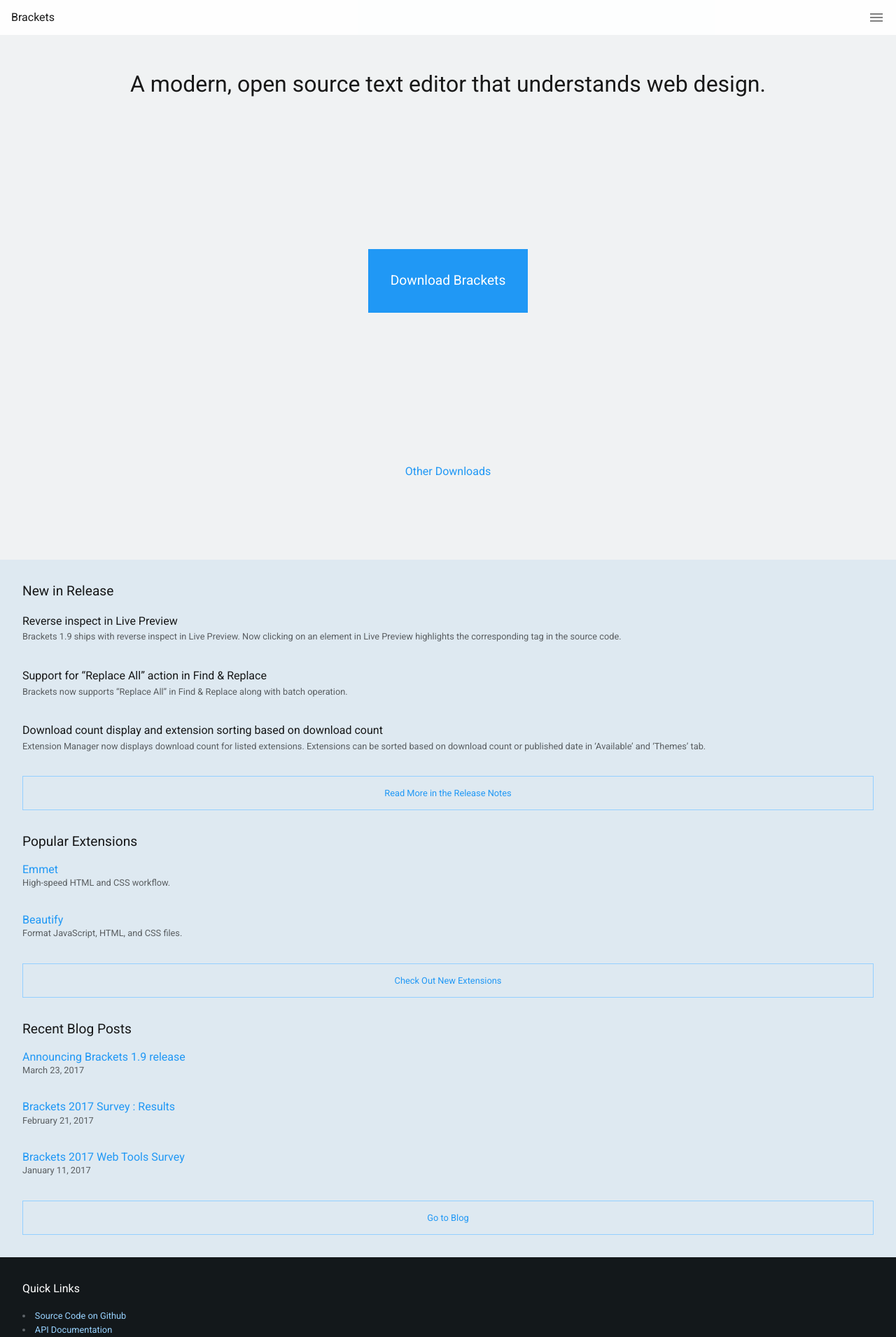
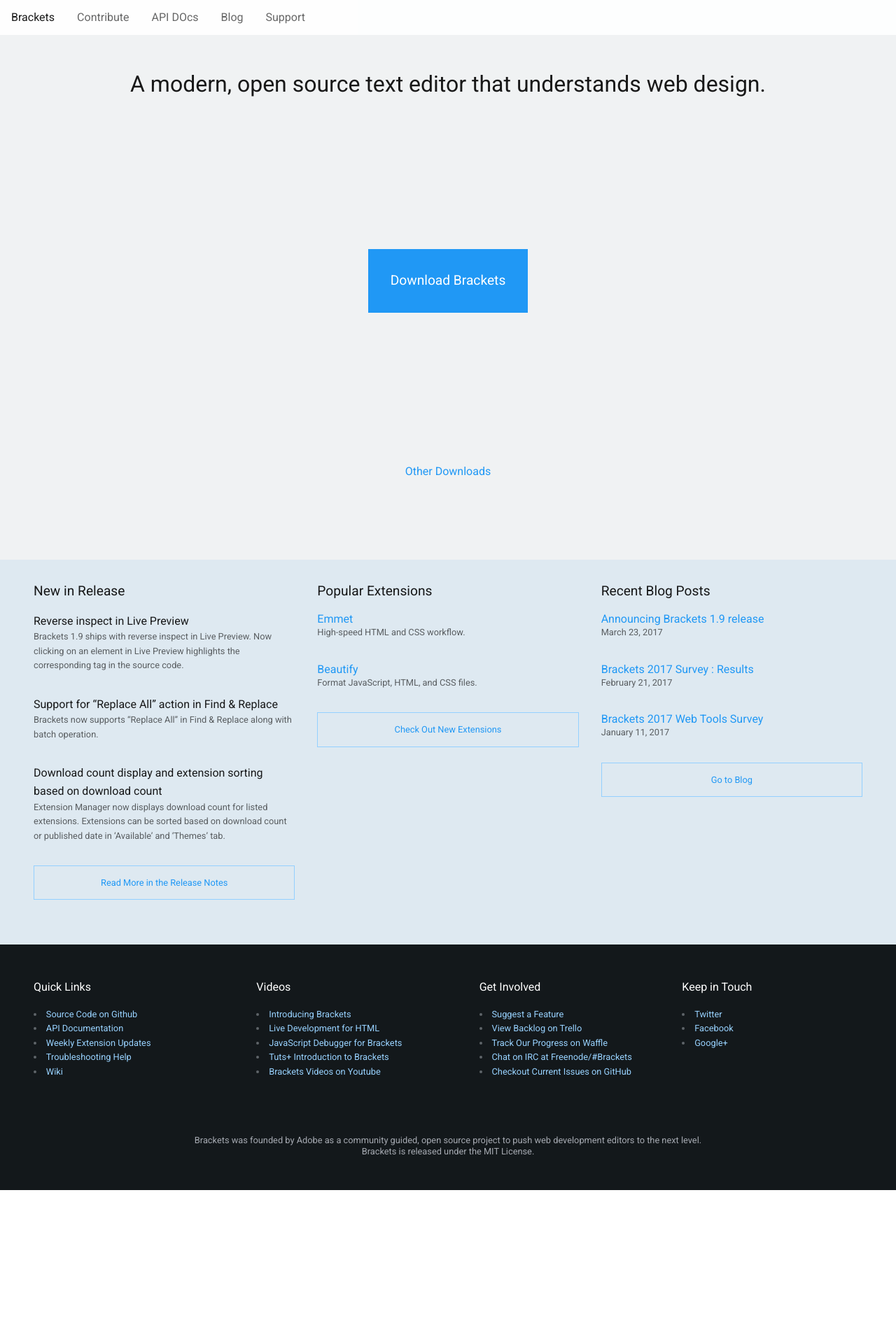
Before and after one commit to malcodeman/Brackets-Theme, a plain HTML site: page index.htm in a window 1280 px wide. Shown: the top 1911 px of the page at 70% size. After the commit the page ends 1701 px from the top, so only its background shows below. Drawn offline with Linux system fonts and the light colour scheme.

Commit message:
Desktop version

```diff
--- a/index.htm
+++ b/index.htm
@@ -11,10 +11,10 @@
 				<button id="menu" class="icon ic-menu"></button>
 			</div>
 			<div id="nav_content" class="nav-content">
-				<a class="link color-dark mb-1" href="#">Contribute</a>
-				<a class="link color-dark mb-1" href="#">API DOcs</a>
-				<a class="link color-dark mb-1" href="#">Blog</a>
-				<a class="link color-dark" href="#">Support</a>
+				<a class="link color-dark-6 mb-1" href="#">Contribute</a>
+				<a class="link color-dark-6 mb-1" href="#">API DOcs</a>
+				<a class="link color-dark-6 mb-1" href="#">Blog</a>
+				<a class="link color-dark-6" href="#">Support</a>
 			</div>
 		</nav>
 	</header>
@@ -60,7 +60,8 @@
 		</div>
 	</section>
 	<footer>
-		<div class="footer-content pd-2">
+		<div class="footer-content pt-3 pr-2 pb-3 pl-2">
+			<div class="row">
 				<div class="col">
 					<h3 class="h3 mb-1 color-white">Quick Links</h3>
 					<ul class="list mb-2">
@@ -81,6 +82,8 @@
 						<li><a class="color-light-blue" href="#">Brackets Videos on Youtube</a></li>
 					</ul>
 				</div>
+			</div>
+			<div class="row">
 				<div class="col">
 					<h3 class="h3 mb-1 color-white">Get Involved</h3>
 					<ul class="list mb-2">
@@ -99,12 +102,13 @@
 						<li><a class="color-light-blue" href="#">Google+</a></li>
 					</ul>
 				</div>
-			<div class="about">
-				<p class="text-center">Brackets was founded by Adobe as a community guided, open source project to push web development editors to the next
-					level.</p>
-				<p class="text-center">Brackets is released under the MIT License.</p>
 			</div>
 		</div>
 	</footer>
+	<div class="about pr-2 pb-3 pl-2">
+		<p class="text-center">Brackets was founded by Adobe as a community guided, open source project to push web development editors to the next level.
+		</p>
+		<p class="text-center">Brackets is released under the MIT License.</p>
+	</div>
 </main>
 <script src="script.js"></script>
--- a/style.css
+++ b/style.css
@@ -11,6 +11,14 @@ h1, h2, h3, p{
 	margin-bottom: 0;
 }
 
+.container{
+	max-width: 900px;
+	margin: 0 auto;
+	width: 100%;
+}
+
+/* Header */
+
 .nav{
 	position: fixed;
 	top: 0;
@@ -20,6 +28,12 @@ h1, h2, h3, p{
 	background-color: rgba(255, 255, 255, .9);
 	display: flex;
 	flex-direction: column;
+}
+
+@media (min-width: 768px) {
+  .nav {
+	flex-direction: row;
+  }
 }
 
 .nav-full{
@@ -37,10 +51,55 @@ h1, h2, h3, p{
 .nav-content{
 	display: none;
 	flex-direction: column;
-	background-color: #fff;
 	flex-grow: 1;
 	justify-content: center;
 }
+
+.nav-content .link{
+	margin-bottom: 1rem;
+}
+
+@media (min-width: 768px) {
+  .nav-content {
+	display: flex;
+	flex-direction: row;
+	flex-grow: 0;
+	align-items: center;
+	margin-left: 1rem;
+  }
+}
+
+@media (min-width: 768px) {
+  .nav-content .link{
+	margin-bottom: 0;
+	margin-left: 1rem;
+	margin-right: 1rem;
+  }
+}
+
+.icon{
+	height: 24px;
+	width: 24px;
+	background: center/24px no-repeat transparent;
+	border: 0;
+	cursor: pointer;
+}
+
+@media (min-width: 768px) {
+  .icon {
+	display: none;
+  }
+}
+
+.ic-close{
+	background-image: url(assets/ic_close_black_48px.svg);
+}
+
+.ic-menu{
+	background-image: url(assets/ic_menu_black_48px.svg);
+}
+
+/* Hero */
 
 .hero-wrapper{
 	min-height: 100vh;
@@ -56,32 +115,6 @@ h1, h2, h3, p{
 	background-color: #f0f2f3;
 }
 
-.sub-hero-content{
-	display: flex;
-	background-color: #dee9f1;
-	flex-direction: column;
-}
-
-.footer-content{
-	background-color: #13181b;
-}
-
-.icon{
-	height: 24px;
-	width: 24px;
-	background: center/24px no-repeat transparent;
-	border: 0;
-	cursor: pointer;
-}
-
-.ic-close{
-	background-image: url(assets/ic_close_black_48px.svg);
-}
-
-.ic-menu{
-	background-image: url(assets/ic_menu_black_48px.svg);
-}
-
 .cta-btn{
 	font: 1.2rem/1.4 Roboto;
 	background-color: #2098f5;
@@ -94,13 +127,19 @@ h1, h2, h3, p{
 	background-color: #288EDF;
 }
 
-.col{
+/* Subhero */
+
+.sub-hero-content{
 	display: flex;
+	background-color: #dee9f1;
 	flex-direction: column;
 }
 
-.col p{
-	font: .8rem/1.6 Roboto;
+@media (min-width: 768px) {
+  .sub-hero-content {
+	flex-direction: row;
+	justify-content: space-between;
+  }
 }
 
 .btn{
@@ -115,10 +154,54 @@ h1, h2, h3, p{
 	background-color: #fff;
 }
 
+/* Footer */
+
+.footer-content{
+	display: flex;
+	flex-direction: column;
+	background-color: #13181b;
+}
+
+@media (min-width: 768px) {
+  .footer-content {
+	flex-direction: row;
+	justify-content: space-between;
+  }
+}
+
+@media (min-width: 992px) {
+  .row {
+	display: flex;
+	flex-grow: 1;
+  }
+}
+
+.col{
+	display: flex;
+	flex-direction: column;
+}
+
+@media (min-width: 768px) {
+  .col {
+	flex-basis: 0%;
+	flex-grow: 1;
+	padding-left: 1rem;
+	padding-right: 1rem;
+  }
+}
+
+.col p{
+	font: .8rem/1.6 Roboto;
+}
+
 .footer-content ul{
 	color: #5f6569;
 	list-style-position: inside;
 	font: .8rem/1.6 Roboto;
+}
+
+.about{
+	background-color: #13181b;
 }
 
 .about p{
@@ -155,8 +238,16 @@ h1, h2, h3, p{
 	padding: 2rem;
 }
 
+.pt-3{
+	padding-top: 3rem;
+}
+
 .pr-1{
 	padding-right: 1rem;
+}
+
+.pr-2{
+	padding-right: 2rem;
 }
 
 .pb-2{
@@ -169,6 +260,10 @@ h1, h2, h3, p{
 
 .pl-1{
 	padding-left: 1rem;
+}
+
+.pl-2{
+	padding-left: 2rem;
 }
 
 .mb-1{
```
Lines whose indentation alone changed are shown as unchanged.
